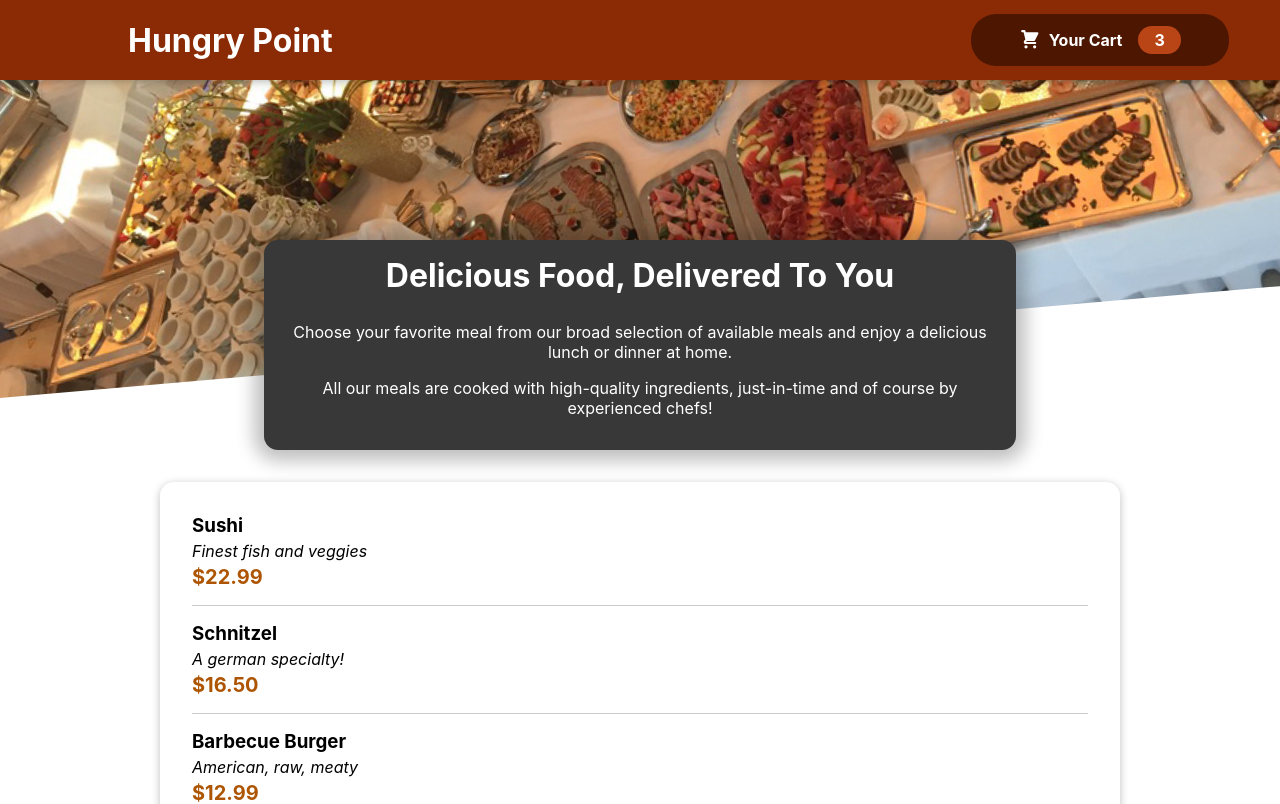
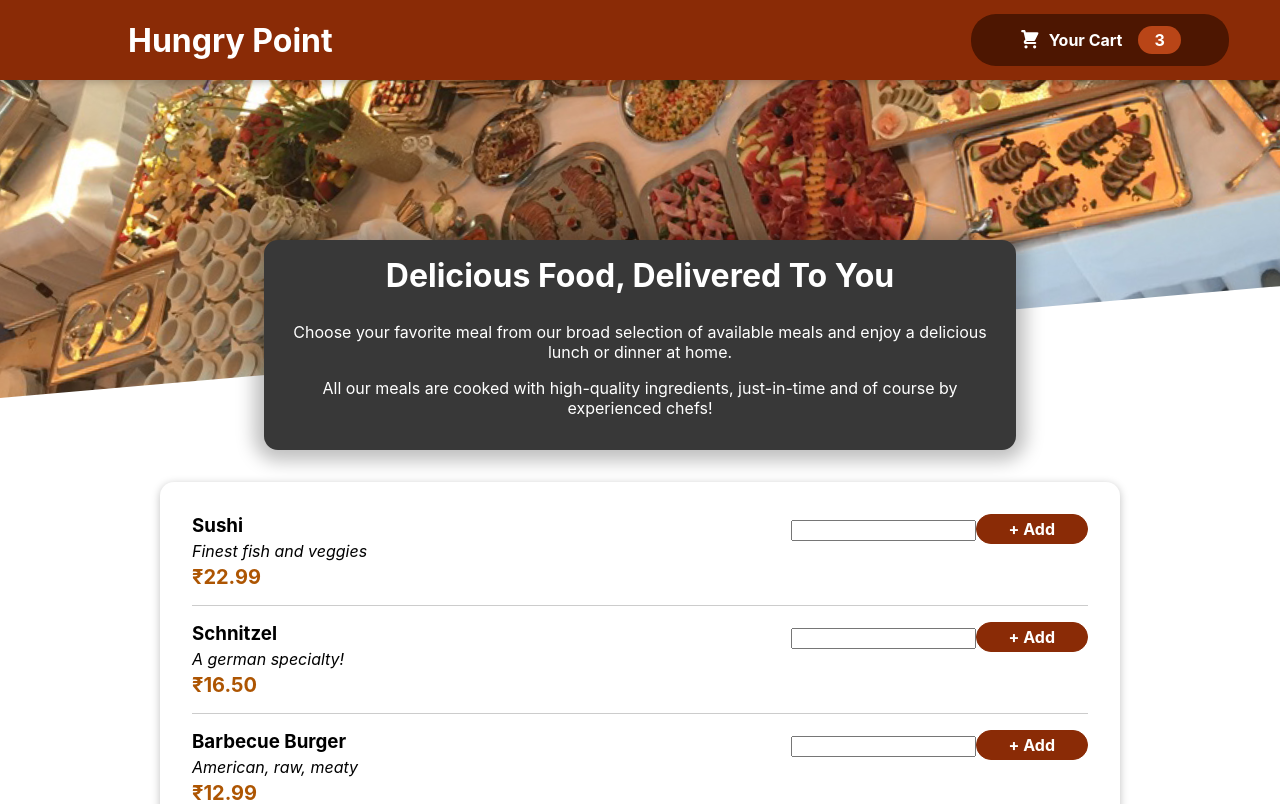
Before and after one commit to 18-RAJAT/Food-Order, a React (Create React App) app: page / in a window 1280 px wide. Shown: the top 804 px of the page. Built offline with nearby package versions, Linux system fonts and the light colour scheme.

Commit message:
MealItemForm js add

```diff
--- a/src/components/Meals/MealIteam/MealItem.js
+++ b/src/components/Meals/MealIteam/MealItem.js
@@ -1,11 +1,12 @@
 import classes from './MealItem.module.css';
+import MealItemForm from './MealItemForm';
 
 const MealItem = (props) => {
    /*
-        1st $ sign is denote output character dollar sign
+        1st ₹ sign is denote output character dollar sign
         2nd $ sign is denote curly braces to inject dynamic content into the template literal
     */
-  const price = `$${props.price.toFixed(2)}`;
+  const price = `₹${props.price.toFixed(2)}`;
 
   return (
     <li className={classes.meal}>
@@ -15,6 +16,7 @@
         <div className={classes.price}>{price}</div>
       </div>
       <div>
+      <MealItemForm />
       </div>
     </li>
   );
--- a/src/components/Meals/MealIteam/MealItemForm.js
+++ b/src/components/Meals/MealIteam/MealItemForm.js
@@ -0,0 +1,12 @@
+import classes from './MealItemForm.module.css';
+
+
+const MealItemForm = () => {
+    return(
+        <form className={classes.form}>
+            <input/>
+            <button>+ Add</button>
+        </form>
+    );
+};
+export default MealItemForm;
--- /dev/null
+++ b/src/components/Meals/MealIteam/MealItemForm.module.css
@@ -0,0 +1,20 @@
+.form {
+    text-align: right;
+  }
+
+  .form button {
+    font: inherit;
+    cursor: pointer;
+    background-color: #8a2b06;
+    border: 1px solid #8a2b06;
+    color: white;
+    padding: 0.25rem 2rem;
+    border-radius: 20px;
+    font-weight: bold;
+  }
+
+  .form button:hover,
+  .form button:active {
+    background-color: #641e03;
+    border-color: #641e03;
+  }
```
